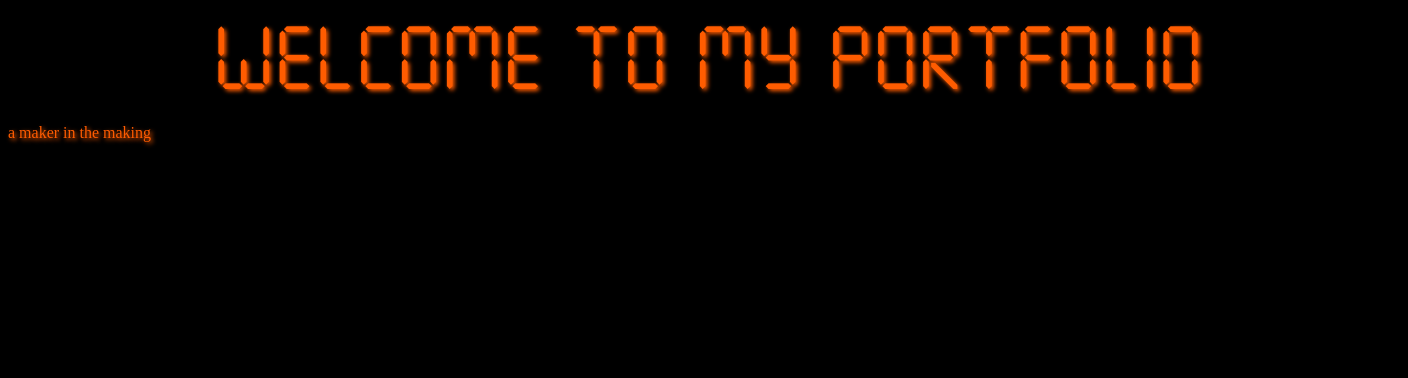
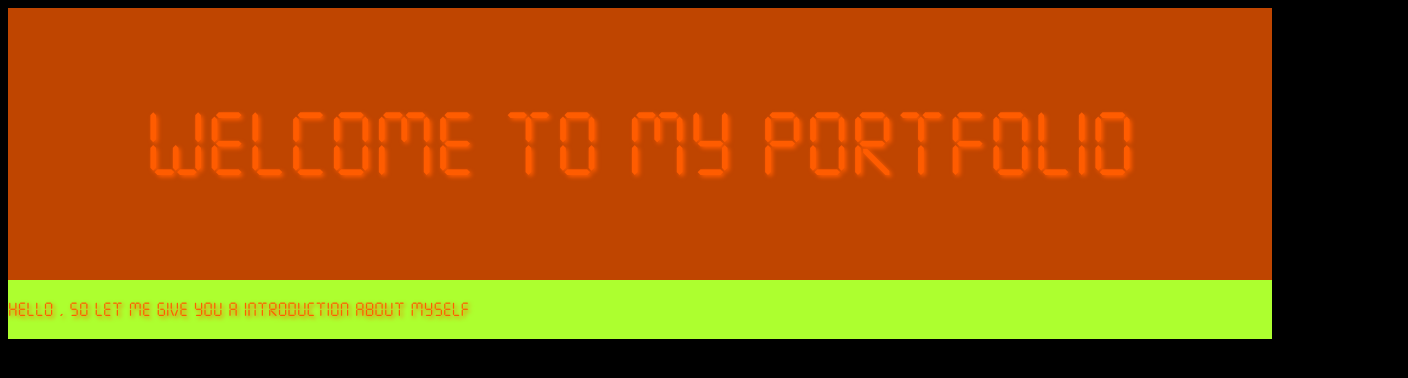
Before and after one commit to Mattiplex/a-hacker-s-portfolio-, a plain HTML site: page index.html in a window 1280 px wide. Shown: the whole page, 1408 px wide, since content can reach past the window. Drawn offline with Linux system fonts and the light colour scheme.

Commit message:
Add files via upload

```diff
--- a/index.html
+++ b/index.html
@@ -7,6 +7,8 @@
     <div class="welcomebar">
         <p class="scramble"> welcome to my portfolio </p>
     </div>
-<p class="text"> a maker in the making</p>
+<div class="introduction">
+   <p class="scramble1"> hello , so let me give you a introduction about myself</p>
+
 <script src="script.js"> </script>
 </body>
--- a/script.js
+++ b/script.js
@@ -31,3 +31,36 @@ window.addEventListener("DOMContentLoaded",()=> {
         scrambleText(element);
     })
 })
+
+
+function scrambleText(element) {
+    const originalText = element.dataset.value ||
+    element.textContent;
+    element.dataset.value = originalText;
+
+    let iteration = 0;
+
+    clearInterval(element.scrambleInterval);
+
+    element.scrambleInterval = setInterval(()=> {element.textContent = originalText.split("")
+        .map((letter,index) => {
+            if(index<iteration) {
+                return originalText[index];
+            }
+            return letters[Math.floor(Math.random()*letters.length)];
+        })
+        .join("");
+
+        if (iteration >= originalText.length) {
+            clearInterval(element.scrambleInterval);
+        }
+
+        iteration += 0.7;
+},30);
+}
+
+window.addEventListener("DOMContentLoaded",()=> {
+    document.querySelectorAll(".scramble1").forEach(element => {
+        scrambleText(element);
+    })
+})
--- a/style.css
+++ b/style.css
@@ -1,6 +1,6 @@
 @font-face {
     font-family: 'lcdfont';
-    src: url("sevensegment.ttf");
+    src: url(sevensegment.ttf);
 }
 
 .portfolioBcg {
@@ -19,14 +19,19 @@
 }
 
 .welcomebar {
-    height:100px;
-    width:1400px;
     font-size:  7vw;
     display: flex;
     align-items: center;
     justify-content: center;
+    background-color: rgba(255,92,0,0.75);
+}
 
-
+.introduction {
+    display:flex;
+    position: relative;
+    justify-content:left;
+    background-color:greenyellow;
+    font-size:1.5vw;
 }
 
 .scramble {
@@ -34,3 +39,9 @@
  text-shadow: 2px 2px 4px rgba(255,92,0);
  font-family:'lcdfont';
 }
+
+.scramble1 {
+  color:rgba(255,92,0);
+ text-shadow: 2px 2px 4px rgba(255,92,0);
+ font-family:'lcdfont';
+}
```
